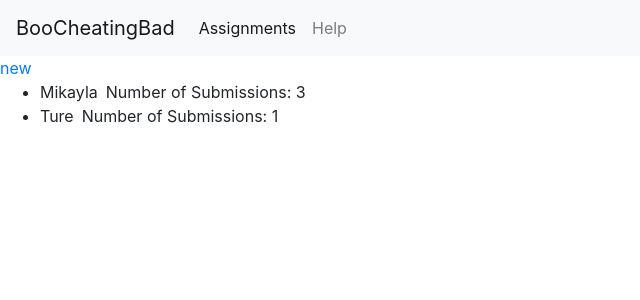
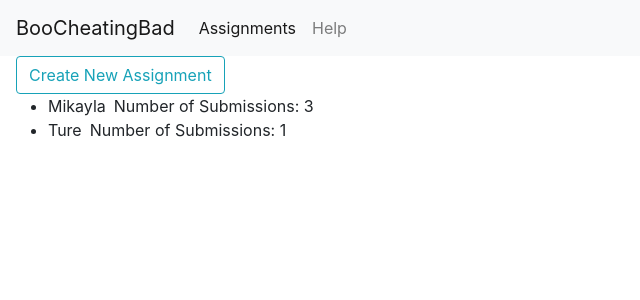
Before and after one commit to whysgai/BooPlagiraismBad, a React (Create React App) app in the folder bpb-front/: page / in a window 1280 px wide. Shown: the top 300 px of the page, without its empty margins (0-640 px from the left). Built offline with nearby package versions, Linux system fonts and the light colour scheme.

Commit message:
BPB-14 feat: updated button styling in assignment list component

```diff
--- a/bpb-front/src/AssignmentListComponent.tsx
+++ b/bpb-front/src/AssignmentListComponent.tsx
@@ -3,6 +3,7 @@ import './AssignmentListComponent.css';
 import AssignmentListCard from './AssignmentListCard'
 import Assignment from './types/Assignment'
 import {Link} from 'react-router-dom'
+import 'bootstrap/dist/css/bootstrap.min.css';
 
 
 interface PropsType {
@@ -20,8 +21,8 @@ class AssignmentListComponent extends React.Component <PropsType, {}> {
 
   render () {
     return (
-      <div className='assignment-list'>
-        <Link to="/CreateAssignment" className="new-assignment-btn">new</Link>
+      <div className='assignment-list pl-2'>
+        <Link to="/CreateAssignment" className="new-assignment-btn btn btn-outline-info ml-2">Create New Assignment</Link>
         <ul>
           {
             this.props.assignments.map((assignment,index) =>
```
